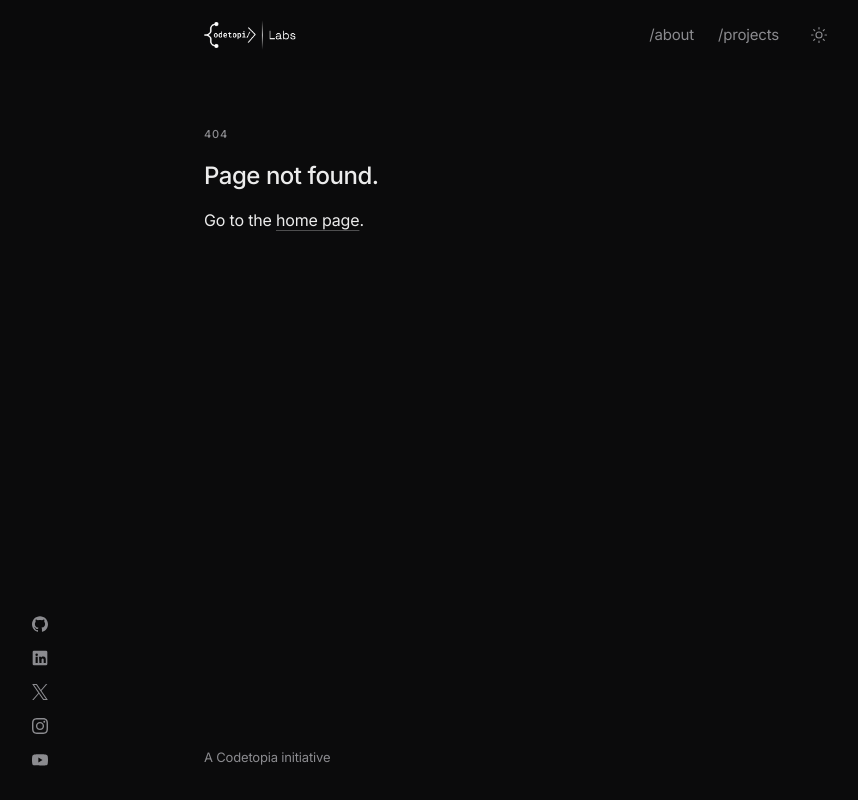
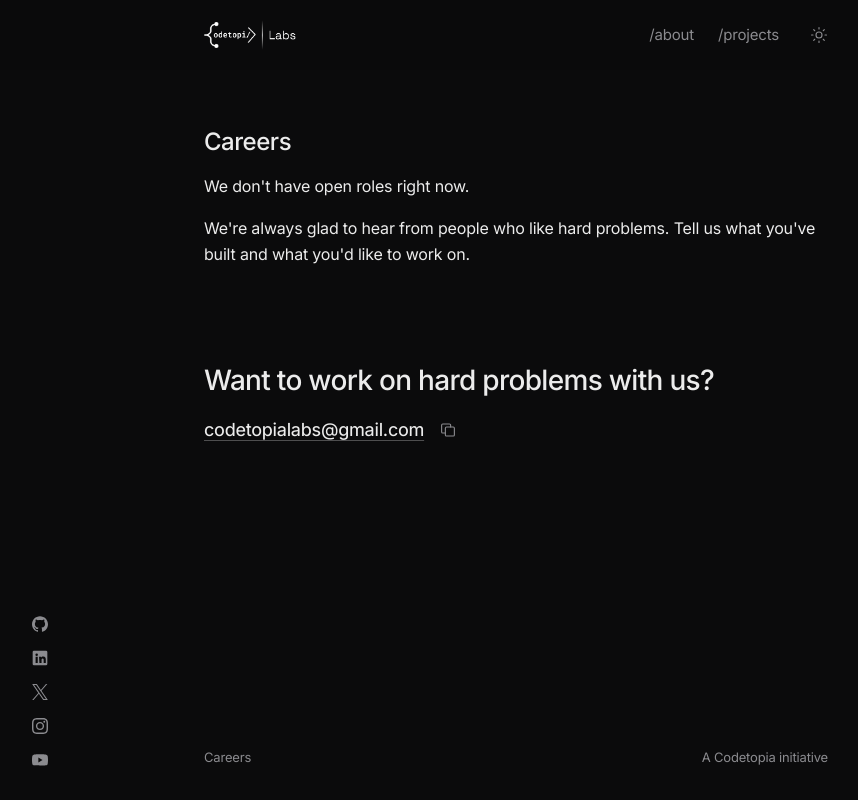
Before and after one commit to codetopialabs/labs, a React (Vite) app: page /careers in a window 1280 px wide. Before the commit this address had no page. Shown: the whole page, without its empty margins (124-982 px from the left). Built offline with nearby package versions, Linux system fonts and the light colour scheme.

Commit message:
Add a careers page with open applications
- /careers says there are no open roles yet and invites people to get in
  touch anyway, ending with 'Want to work on hard problems with us?'
- Roles added to src/data/careers.ts appear automatically
- Linked from the footer and listed in the sitemap

```diff
--- a/src/App.css
+++ b/src/App.css
@@ -613,6 +613,24 @@
   opacity: 1;
 }
 
+/* Careers: open roles, when there are any. */
+.roles {
+  list-style: none;
+  display: flex;
+  flex-direction: column;
+  row-gap: 1.5rem;
+  margin-top: 0.5rem;
+}
+
+.role-title {
+  font-weight: 500;
+}
+
+.role-meta {
+  font-size: 0.8125rem;
+  color: var(--text-muted);
+}
+
 /* Compact rows: title on the left, status or date on the right. */
 .rows {
   list-style: none;
--- a/src/App.tsx
+++ b/src/App.tsx
@@ -2,6 +2,7 @@ import { createBrowserRouter, Navigate, RouterProvider } from 'react-router'
 import { Layout } from './components/Layout'
 import { About } from './pages/About'
 import { Blog } from './pages/Blog'
+import { Careers } from './pages/Careers'
 import { Home } from './pages/Home'
 import { NotFound } from './pages/NotFound'
 import { Post } from './pages/Post'
@@ -17,6 +18,7 @@ const router = createBrowserRouter([
       { path: '/blog', element: <Blog /> },
       { path: '/blog/:slug', element: <Post /> },
       { path: '/about', element: <About /> },
+      { path: '/careers', element: <Careers /> },
       { path: '/contact', element: <Navigate to="/about" replace /> },
       { path: '*', element: <NotFound /> },
     ],
--- a/src/components/Layout.tsx
+++ b/src/components/Layout.tsx
@@ -56,6 +56,9 @@ function Footer() {
   return (
     <footer className="footer">
       <div className="footer-row">
+        <Link to="/careers" viewTransition>
+          Careers
+        </Link>
         <span>
           A{' '}
           <a href="https://codetopia.org" target="_blank" rel="noopener noreferrer">
--- a/src/components/WorkWithUs.tsx
+++ b/src/components/WorkWithUs.tsx
@@ -4,7 +4,11 @@ import { email } from '../data/projects'
 // Closing call to action at the end of every page. The address opens the
 // visitor's email app; the button beside it copies the address, for anyone
 // without an email app set up.
-export function WorkWithUs() {
+export function WorkWithUs({
+  title = "If you're working on something hard, we'd like to hear about it.",
+}: {
+  title?: string
+}) {
   const [copied, setCopied] = useState(false)
 
   useEffect(() => {
@@ -24,9 +28,7 @@ export function WorkWithUs() {
 
   return (
     <section className="section work-with-us">
-      <h2 className="work-with-us-title">
-        If you're working on something hard, we'd like to hear about it.
-      </h2>
+      <h2 className="work-with-us-title">{title}</h2>
       <p className="contact">
         <a className="contact-email" href={`mailto:${email}`}>
           {email}
--- /dev/null
+++ b/src/data/careers.ts
@@ -0,0 +1,13 @@
+// Open roles, shown on /careers. While this is empty, the page says there
+// are no open roles and invites people to get in touch anyway.
+export type Role = {
+  title: string
+  // For example 'Full-time', 'Contract' or 'Internship'.
+  type: string
+  location: string
+  description: string
+  // Where to apply; leave out to apply by email.
+  url?: string
+}
+
+export const roles: Role[] = []
--- /dev/null
+++ b/src/pages/Careers.tsx
@@ -0,0 +1,42 @@
+import { WorkWithUs } from '../components/WorkWithUs'
+import { roles } from '../data/careers'
+
+export function Careers() {
+  return (
+    <>
+      <title>Careers | Codetopia Labs</title>
+      <h1>Careers</h1>
+      {roles.length === 0 ? (
+        <>
+          <p>We don't have open roles right now.</p>
+          <p>
+            We're always glad to hear from people who like hard problems. Tell us what you've
+            built and what you'd like to work on.
+          </p>
+        </>
+      ) : (
+        <ul className="roles">
+          {roles.map((role) => (
+            <li key={role.title} className="role">
+              <h2 className="role-title">
+                {role.url ? (
+                  <a href={role.url} target="_blank" rel="noopener noreferrer">
+                    {role.title}
+                    <span className="sr-only"> (opens in new tab)</span>
+                  </a>
+                ) : (
+                  role.title
+                )}
+              </h2>
+              <p className="role-meta">
+                {role.type}, {role.location}
+              </p>
+              <p>{role.description}</p>
+            </li>
+          ))}
+        </ul>
+      )}
+      <WorkWithUs title="Want to work on hard problems with us?" />
+    </>
+  )
+}
--- a/vite.config.ts
+++ b/vite.config.ts
@@ -16,7 +16,7 @@ function sitemap(): Plugin {
         [...readFileSync(file, 'utf8').matchAll(/slug: '([^']+)'/g)].map((m) => m[1])
       const slugs = slugsIn('src/data/posts.ts')
       const blog = slugs.length > 0 ? ['/blog', ...slugs.map((s) => `/blog/${s}`)] : []
-      const paths = ['/', '/about', '/projects', ...blog]
+      const paths = ['/', '/about', '/projects', '/careers', ...blog]
       const urls = paths.map((p) => `  <url><loc>${site}${p}</loc></url>`).join('\n')
       this.emitFile({
         type: 'asset',
```
